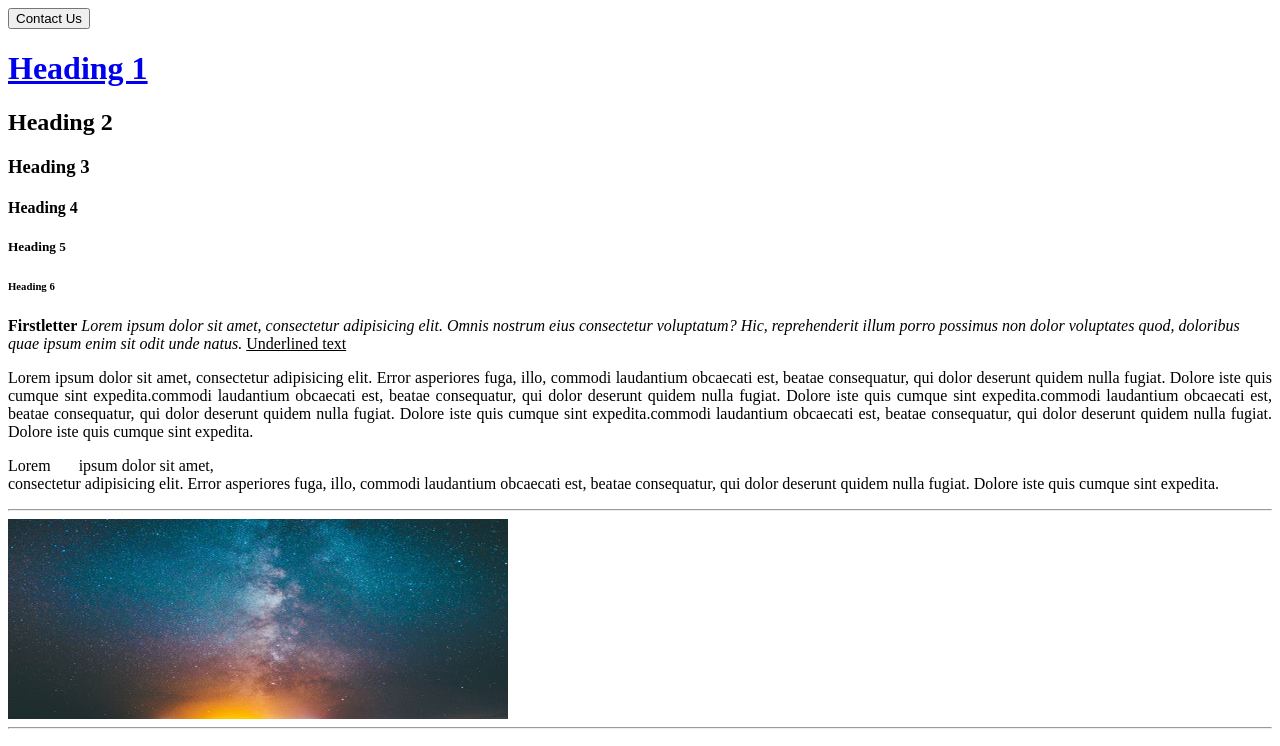
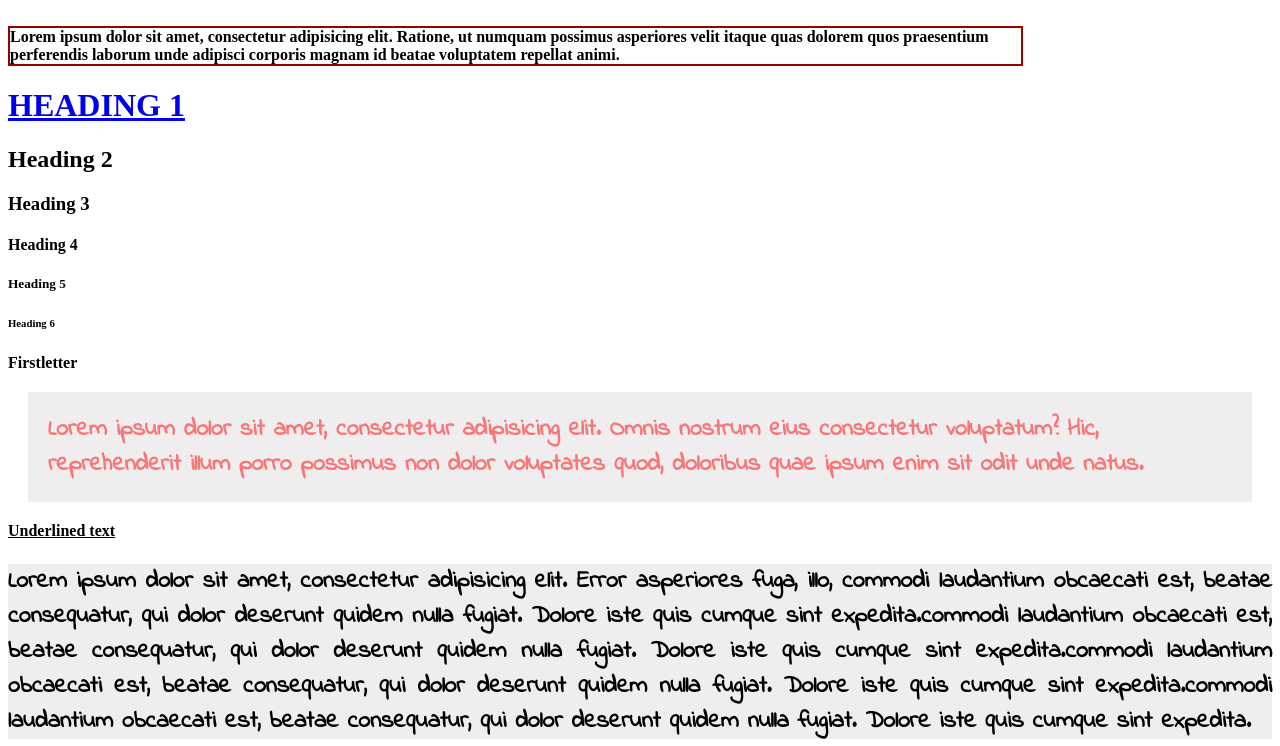
Before and after one commit to guryashzone/WBT-2019, a plain HTML site: page website_2/index.html in a window 1280 px wide. Shown: the top 746 px of the page. Drawn offline with Linux system fonts and the light colour scheme.

Commit message:
New CSS Pages

```diff
--- a/website_2/index.html
+++ b/website_2/index.html
@@ -3,13 +3,37 @@
 		<title>
 			Homepage
 		</title>
+		<link href="https://fonts.googleapis.com/css?family=Indie+Flower&display=swap" rel="stylesheet">
+		<style>
+			p {
+				font-size: 24px;
+				background-color: rgba(99,77,87,.1);
+				font-family: 'Indie Flower', cursive;
+			}
+			body {
+				/*background-image: url("image_01.jpg");*/
+				background-repeat: no-repeat;
+				/*background-size: cover;*/
+				background-size: 20%;
+				background-position: top right;
+				background-attachment: fixed;
+				font-weight: 800;
+			}
+			h1 {
+				text-transform: uppercase;
+			}
+			div {
+				max-width:80%;
+				min-width:500px;
+				border:2px solid #900;
+			}
+		</style>
 	</head>
 	<body>
-		<a href="contact.html">
-			<button>
-				Contact Us
-			</button>
-		</a>
+		<br>
+		<div>
+			Lorem ipsum dolor sit amet, consectetur adipisicing elit. Ratione, ut numquam possimus asperiores velit itaque quas dolorem quos praesentium perferendis laborum unde adipisci corporis magnam id beatae voluptatem repellat animi.
+		</div>
 		<a href="contact.html">
 			<h1>Heading 1</h1>
 		</a>
@@ -19,7 +43,8 @@
 		<h5>Heading 5</h5>
 		<h6>Heading 6</h6>
 		<b>Firstletter</b>
-		<i>Lorem ipsum dolor sit amet, consectetur adipisicing elit. Omnis nostrum eius consectetur voluptatum? Hic, reprehenderit illum porro possimus non dolor voluptates quod, doloribus quae ipsum enim sit odit unde natus.</i>
+		<p style="color:rgba(255,0,0,0.5);margin:20px;padding: 20px">
+		Lorem ipsum dolor sit amet, consectetur adipisicing elit. Omnis nostrum eius consectetur voluptatum? Hic, reprehenderit illum porro possimus non dolor voluptates quod, doloribus quae ipsum enim sit odit unde natus.</p>
 		<u>Underlined text</u>
 
 		<p align="justify">
```
Also changed, not shown: website_2/tables.html (+2 -0 lines).
